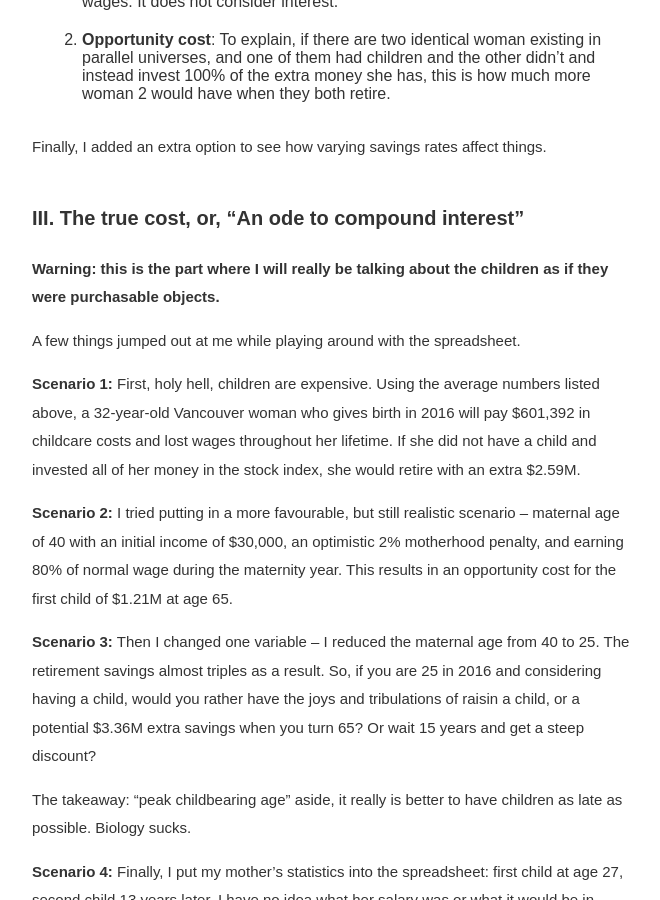
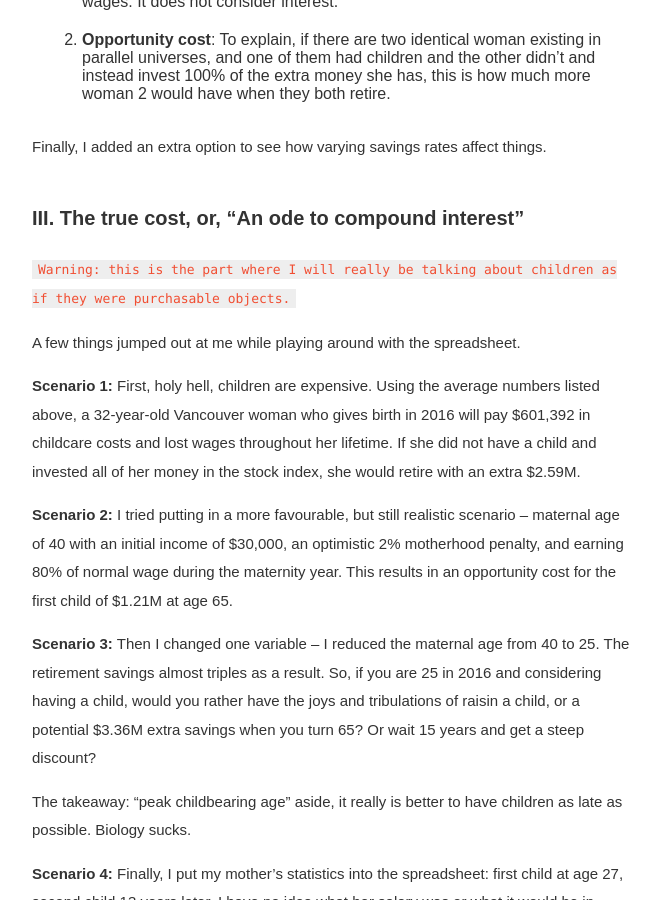
Before and after one commit to lsav/lise.me, a Jekyll site: the page built from _posts/2016-08-07-cost-children-motherhood.md, in a window 1280 px wide and 900 px high, scrolled down 3320 px. Shown: the whole window, without its empty margins (308-968 px from the left). Built offline with Jekyll 4.4.1, drawn with Linux system fonts in a browser that asks for light colours; some web fonts are replaced; some of the changed lines change nothing that is shown.

Commit message:
math fix

```diff
--- a/_config.yml
+++ b/_config.yml
@@ -28,7 +28,7 @@
 paginate_path: blog/page:num/
 
 include: ['_pages', 'robots.txt']
-exclude: ['Gemfile', 'Gemfile.lock', '_site']
+exclude: ['Gemfile', 'Gemfile.lock', '_site', 'md-cheatsheet.md']
 gems: [jekyll-sitemap, jekyll-paginate]
 
 compress_html:
--- a/_posts/2016-08-07-cost-children-motherhood.md
+++ b/_posts/2016-08-07-cost-children-motherhood.md
@@ -94,7 +94,7 @@
 
 ## III. The true cost, or, "An ode to compound interest"
 
-**Warning: this is the part where I will really be talking about the children as if they were purchasable objects.**
+`Warning: this is the part where I will really be talking about children as if they were purchasable objects.`
 
 A few things jumped out at me while playing around with the spreadsheet.
 
@@ -159,13 +159,12 @@
 replacement rate[^4], then something must be done to encourage people to choose children and preferably to choose children
 early. Reducing their price tag probably wouldn't hurt.
 
-
 [^1]: Darwin's marriage pro-con list is hilarious (to a modern reader) and well worth a gander.
     Here's [an article](https://www.brainpickings.org/2012/08/14/darwin-list-pros-and-cons-of-marriage/) that includes a readable
     transcript of his list.
 
-[^2]: You can always calculate the expected value of any investment with the following formula:
-    initial investment * (annual increase + 1)^years.
+[^2]: You can always calculate the expected value of any investment with the following formula:<br><br>
+    ![Equation for interest calculation](/assets/images/2016/children-interest-eqn.png)
     <br><br>So, $1 invested at age 25 with a 7% annual increase will, at age 45, be $3.87.
 
 [^3]: Tax brackets used were:
```
Also changed, not shown: md-cheatsheet.md (+5 -2 lines), assets/images/2016/children-interest-eqn.png (added).
